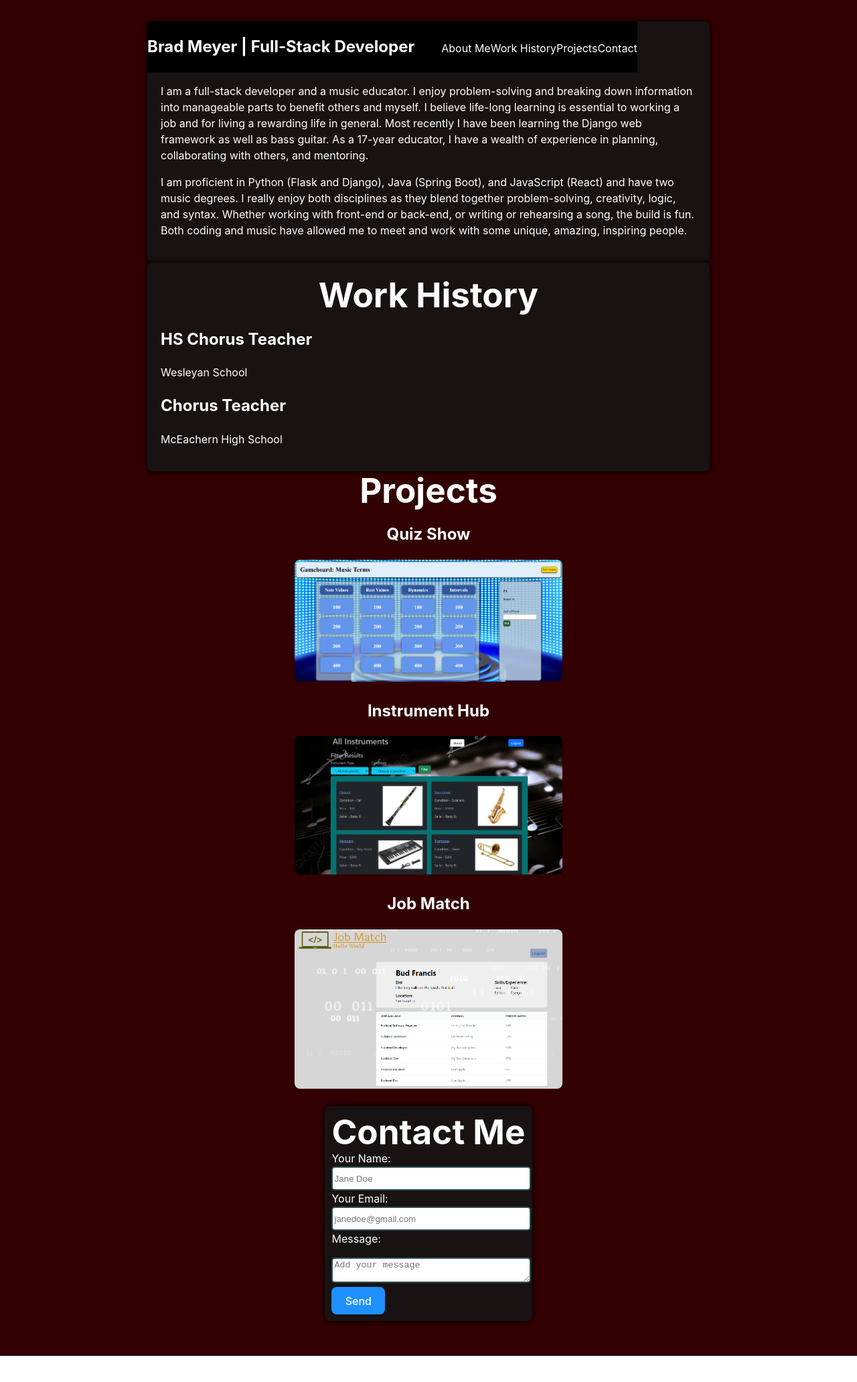
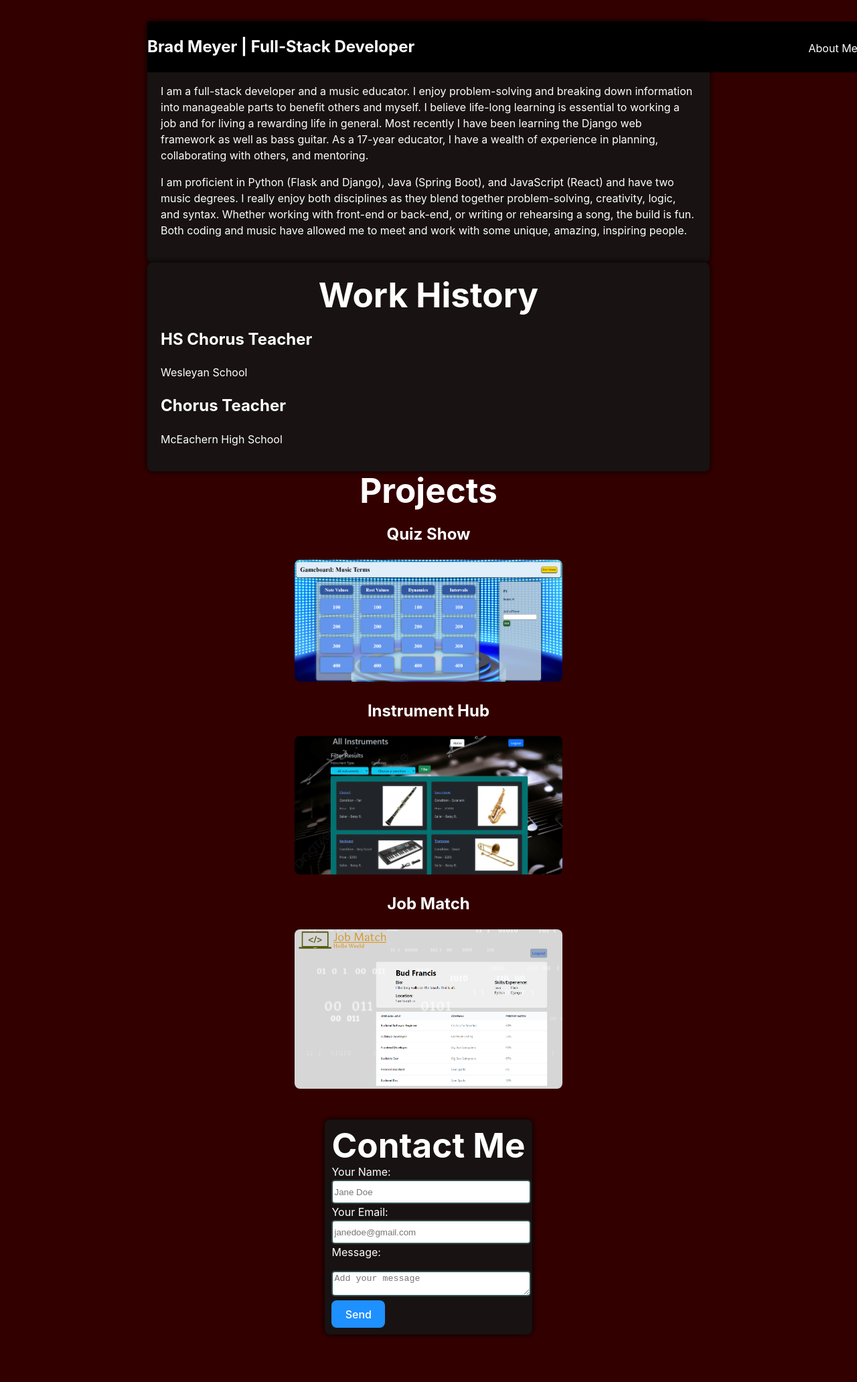
Before and after one commit to Wbradmeyer/vitePortfolio, a Vue app: page / in a window 1280 px wide. Shown: the whole page at 67% size. Before the commit the page ends 2025 px from the top, so only its background shows below. Built offline with nearby package versions, Linux system fonts and the light colour scheme.

Commit message:
widths nav and contact

```diff
--- a/src/components/Contact.vue
+++ b/src/components/Contact.vue
@@ -26,6 +26,7 @@
         display: flex;
         justify-content: center;
         align-items: center;
+        padding: 20px;
     }
 
     .card {
--- a/src/components/HelloWorld.vue
+++ b/src/components/HelloWorld.vue
@@ -21,7 +21,7 @@ import { ref } from 'vue'
 
 <style scoped>
 .nav {
-  max-width: 1200px;
+  width: 100%;
   margin: 0px;
   display: flex;
   justify-content: space-between;
```
